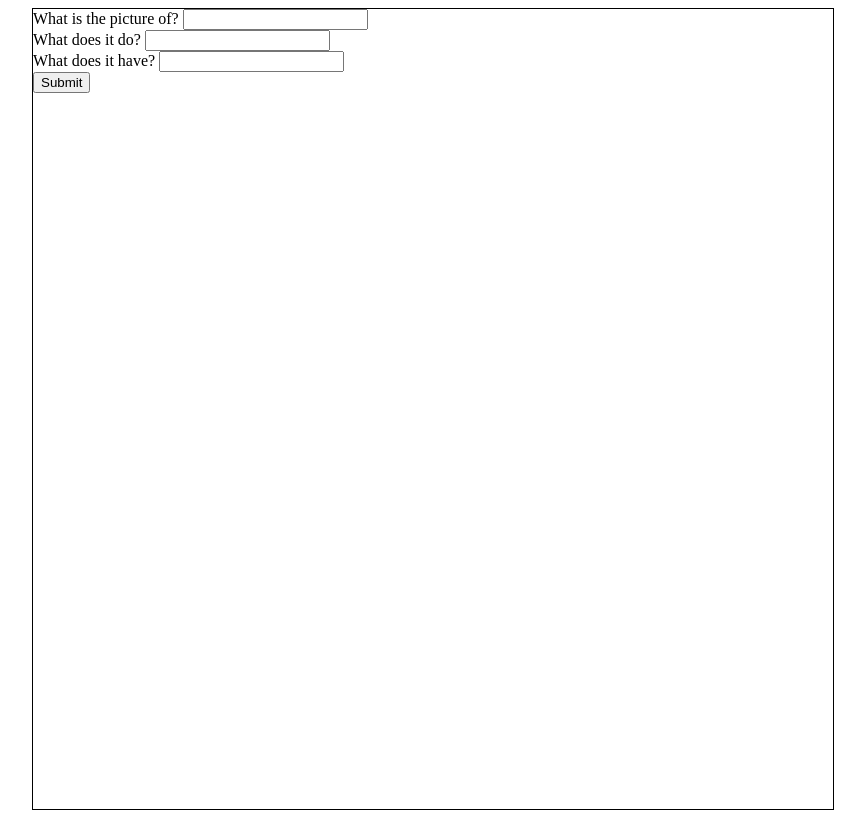
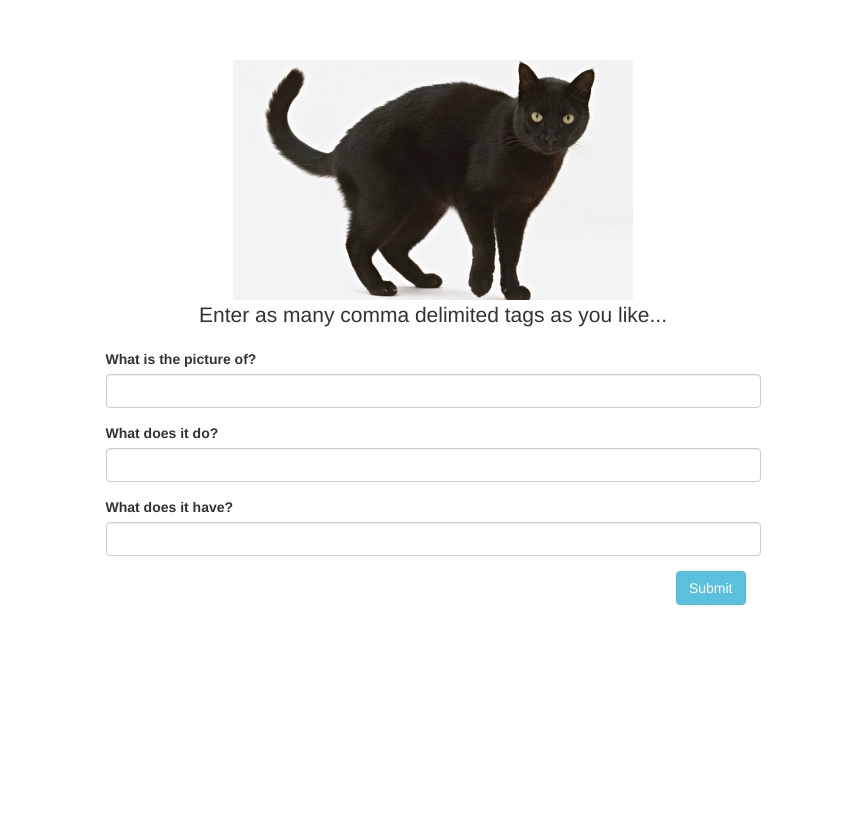
Before and after one commit to TGAC/Mozfest2015, a Django app: template web/templates/upload_image.html in a window 1280 px wide. Shown: the whole page, without its empty margins (207-1072 px from the left). After the commit the page ends 605 px from the top, so only its background shows below. Run offline with Django 3.2, Linux system fonts and the light colour scheme; the template is opened without the code that fills it, so the values that code supplies are empty; some libraries are stand-ins or nearby versions.

Commit message:
adding images, styling and session based image randization

```diff
--- a/moz/settings.py
+++ b/moz/settings.py
@@ -45,6 +45,8 @@ INSTALLED_APPS = (
     'web',
 )
 
+SESSION_ENGINE = 'django.contrib.sessions.backends.file'
+
 MIDDLEWARE_CLASSES = (
     'django.contrib.sessions.middleware.SessionMiddleware',
     'django.middleware.common.CommonMiddleware',
--- a/web/static/style.css
+++ b/web/static/style.css
@@ -1,6 +1,8 @@
 .holder {
-    width: 800px;
-    height: 800px;
+    width: 600px;
     margin: 0 auto;
-    border: 1px solid black;
 }
+
+input{
+    margin: 25px
+}
--- a/web/templates/upload_image.html
+++ b/web/templates/upload_image.html
@@ -4,26 +4,67 @@
 <head>
 	<meta charset="UTF-8">
 	<title>Upload</title>
-	<link rel="stylesheet" type="text/css" href="{% static "style.css" %}" />
+	<link rel="stylesheet" type="text/css" href="{% static "style.css" %}"/>
+	<link href="https://maxcdn.bootstrapcdn.com/bootstrap/3.3.5/css/bootstrap.min.css" rel="stylesheet"
+		  integrity="sha256-MfvZlkHCEqatNoGiOXveE8FIwMzZg4W85qfrfIFBfYc= sha512-dTfge/zgoMYpP7QbHy4gWMEGsbsdZeCXz7irItjcC3sPUFtf0kuFbDz/ixG7ArTxmDjLXDmezHubeNikyKGVyQ=="
+		  crossorigin="anonymous">
+	<script src="https://maxcdn.bootstrapcdn.com/bootstrap/3.3.5/js/bootstrap.min.js"
+			integrity="sha256-Sk3nkD6mLTMOF0EOpNtsIry+s1CsaqQC1rVLTAy+0yc= sha512-K1qjQ+NcF2TYO/eI3M6v8EiNYZfA95pQumfvcVrTHtwQVDG+aHRqLi/ETn2uB+1JqwYqVG3LIvdm9lj6imS/pQ=="
+			crossorigin="anonymous"></script>
 </head>
 
 <body>
 
 
-<div class="holder">
+<div class="holder text-center">
+	<br/><br/><br/>
+	<img src="{% static "img/black_cat.jpg" %}" alt="current image to be tagged" style="height:240px"/>
+</div>
+<div class="holder text-center lead">
+	Enter as many comma delimited tags as you like...
+</div>
+<div class="row">
+
+	<div class="col-lg-3 col-md-3 col-sm-3"></div>
+	<div class="col-lg-6 col-md-6 col-sm-6">
+
 		<form action="{% url 'upload_image' %}" method="post">
 			{% csrf_token %}
+			<div class="row">
+				<div class="form-group">
+
 					<label for="text_picture_of">What is the picture of?</label>
-	 <input type="text" id="text_isa" name="text_picture_of" />
-	 <br/>
+
+					<input type="text" id="text_isa" name="text_picture_of" class="form-control">
+
+				</div>
+			</div>
+			<div class="row">
+				<div class="form-group">
+
 					<label for="text_isa">What does it do?</label>
-	 <input type="text" id="text_does" name="text_does" />
-	 <br/>
+
+					<input type="text" id="text_does" name="text_does" class="form-control"/>
+
+				</div>
+			</div>
+			<div class="row">
+				<div class="form-group">
+
 					<label for="text_isa">What does it have?</label>
-	 <input type="text" id="text_has" name="text_has" />
-	 <br/>
-	 <input type="submit">
+
+
+					<input type="text" id="text_has" name="text_has" class="form-control"/>
+
+				</div>
+			</div>
+
+			<button type="submit" class="btn btn-info pull-right">Submit</button>
 		</form>
+	</div>
+
+</div>
+<div class="col-lg-3 col-md-3 col-sm-3"></div>
 </div>
 
 </body>
--- a/web/urls.py
+++ b/web/urls.py
@@ -3,5 +3,5 @@ from django.contrib import admin
 from web.views import upload_image
 
 urlpatterns = patterns('',
-    url(r'^upload/', upload_image, name='upload_image'),
+    url(r'', upload_image, name='upload_image'),
 )
```
Also changed, not shown: web/views.py (+11 -0 lines), web/static/img/black_cat.jpg (added), web/static/img/cat.jpg (added), web/static/img/chicken.jpg (added), web/static/img/shark.jpg (added). Lines whose indentation alone changed are shown as unchanged.
